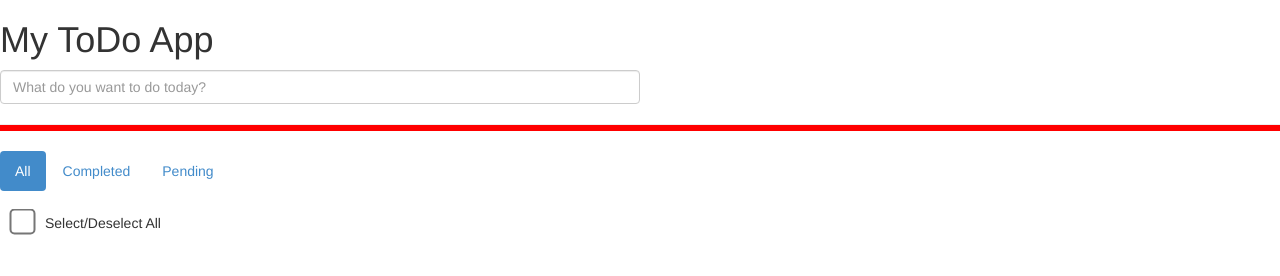
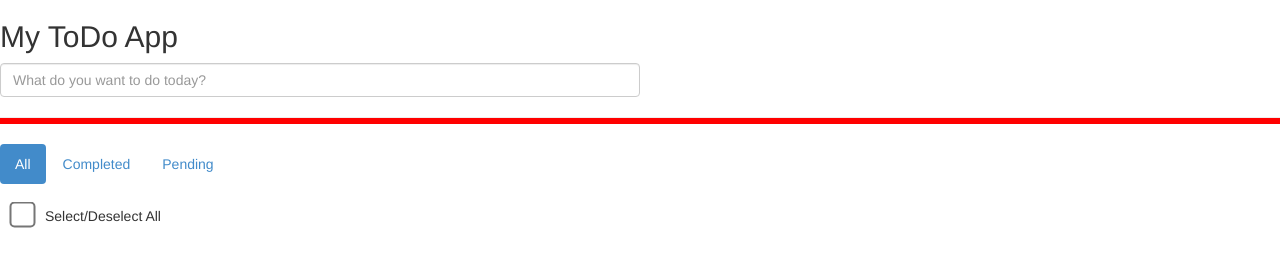
Before and after one commit to rpatel9719/ToDoApp, a plain HTML site: page index.html in a window 1280 px wide. Drawn offline with nearby package versions, Linux system fonts and the light colour scheme.

Commit message:
JIRA TICKET#: HK12451
changed header from h1 to h2

```diff
--- a/index.html
+++ b/index.html
@@ -8,7 +8,7 @@
 	<script src="http://code.jquery.com/jquery-1.10.2.min.js"></script>
 </head>
 <body>
-<h1>My ToDo App</h1>
+<h2>My ToDo App</h2>
 <div id="test sty">
 	<input style="width:50%;" type="text" id="txt"  class="form-control" placeholder="What do you want to do today?" required>
 </div>
```
